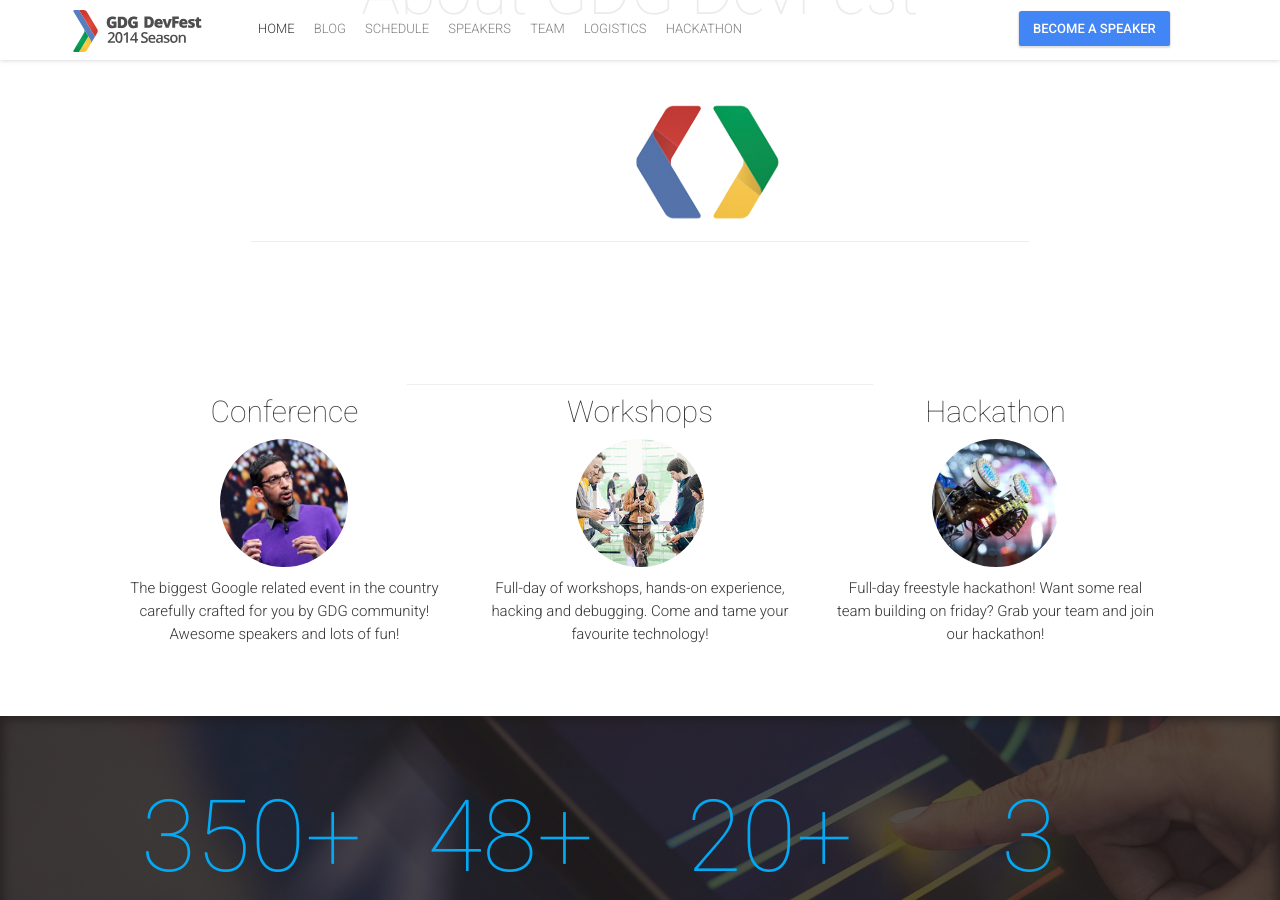
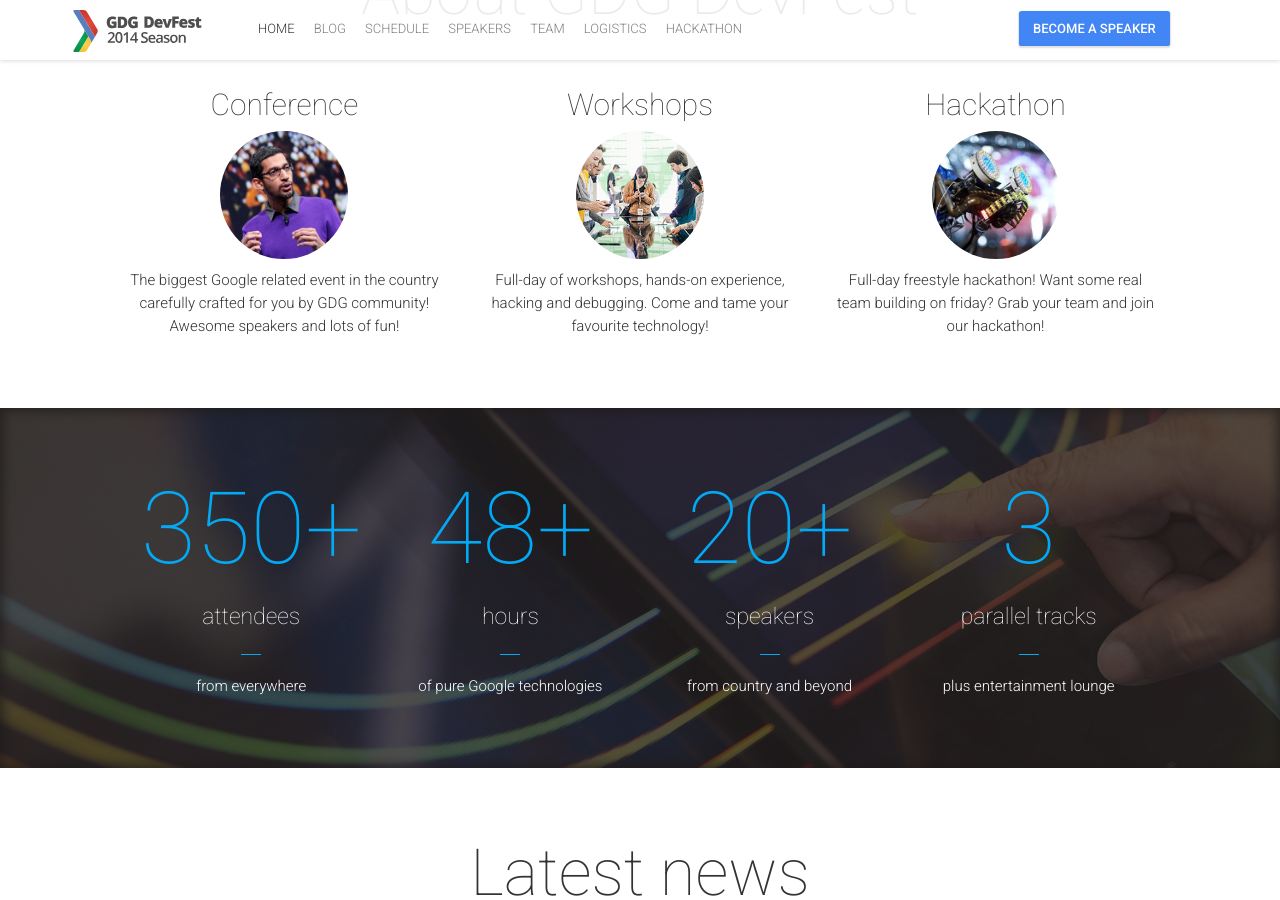
Before and after one commit to GDGVIT/gdgvit.github.io, a Jekyll site: the page built from index.html, in a window 1280 px wide and 900 px high, scrolled down 1013 px. Built offline with Jekyll 4.4.1, drawn with Linux system fonts in a browser that asks for light colours; nearby versions of some CDN libraries; comment, search, counter and statistics services are not loaded.

Commit message:
Revert change

```diff
--- a/_includes/about.html
+++ b/_includes/about.html
@@ -3,10 +3,6 @@
     <div class="content-wrapper">
         <div class="col-lg-10 col-lg-offset-1">
             <h3>{{ site.aboutTitle }}</h3>
-            <div class="container" align="center"> <img src="../img/other/logo-big.png"></div>
-            <hr style="width:75%;height:1px;background-color:white;margin:auto">
-            <h3 class="header" align="center"><span style="color:white;">GDG VIT</span></h3>
-            <hr style="width:45%;height:1px;background-color:white;margin-top:-2.75%;margin:auto">
             <div class="row about-details">
                 {% assign animationDelay = 0 %}
                 {% for about in site.aboutBlock %}
```
